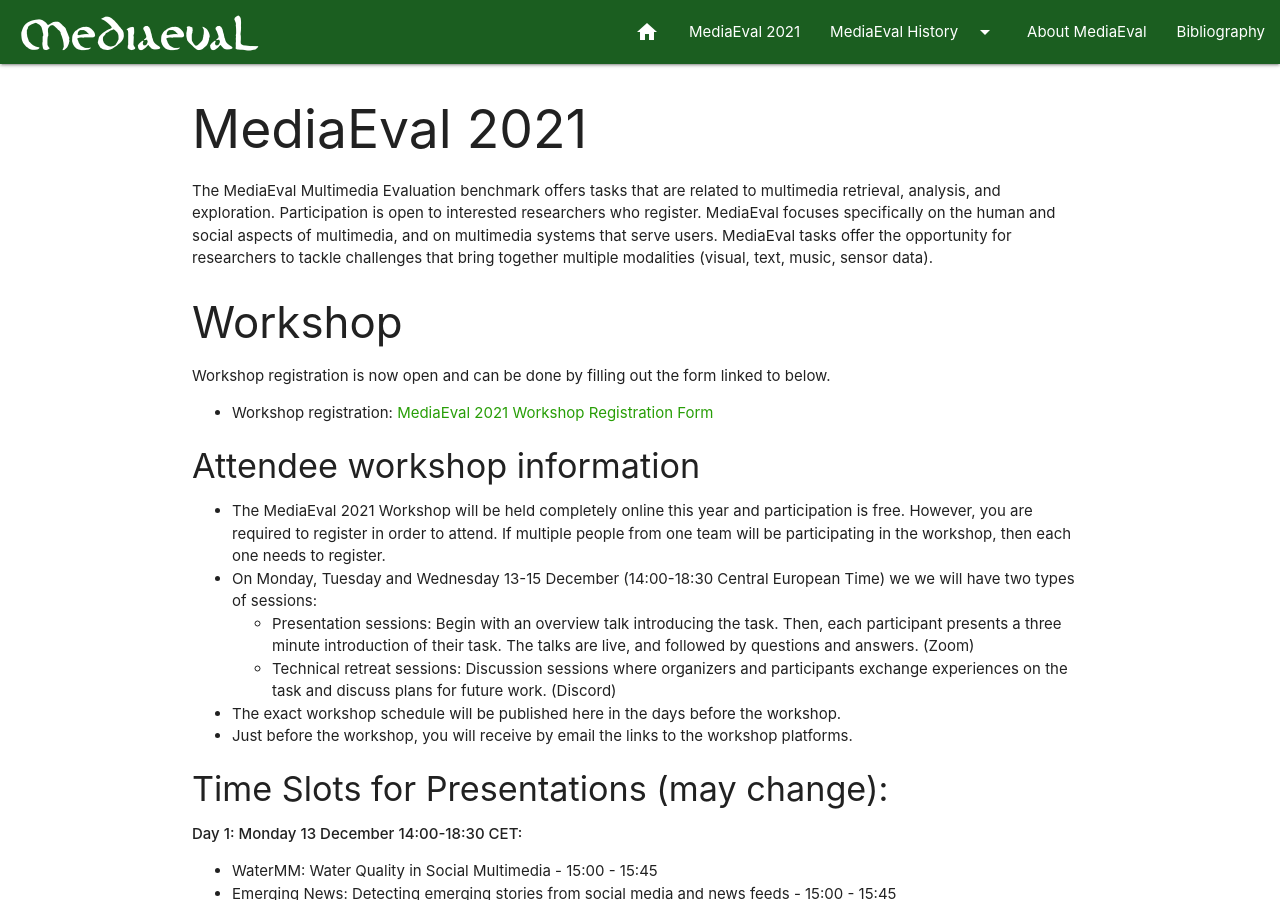
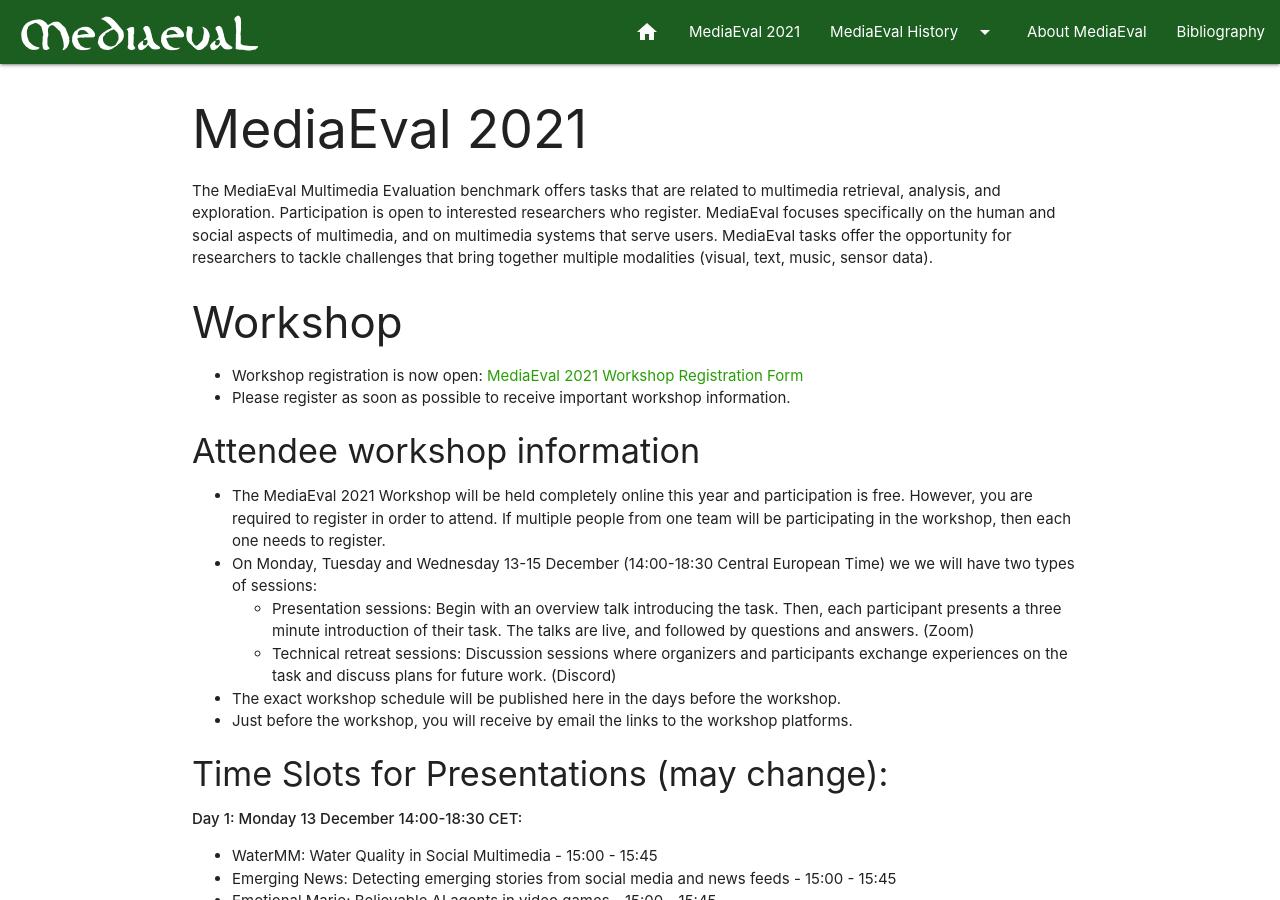
Before and after one commit to multimediaeval/multimediaeval.github.io, a Jekyll site: the page built from _editions/2021.md, in a window 1280 px wide and 900 px high. Built offline with Jekyll 4.4.1, drawn with Linux system fonts in a browser that asks for light colours.

Commit message:
Update 2021.md

```diff
--- a/_editions/2021.md
+++ b/_editions/2021.md
@@ -16,9 +16,8 @@ Once you have registered you will be asked to return the [MediaEval 2021 Usage A
 
 ### Workshop
 
-Workshop registration is now open and can be done by filling out the form linked to below.
-
-* Workshop registration: [MediaEval 2021 Workshop Registration Form](https://forms.gle/d4Mm1goWuucFe3fp7)
+* Workshop registration is now open: [MediaEval 2021 Workshop Registration Form](https://forms.gle/d4Mm1goWuucFe3fp7)
+* Please register as soon as possible to receive important workshop information.
 
 #### Attendee workshop information
 * The MediaEval 2021 Workshop will be held completely online this year and participation is free. However, you are required to register in order to attend. If multiple people from one team will be participating in the workshop, then each one needs to register.
```
